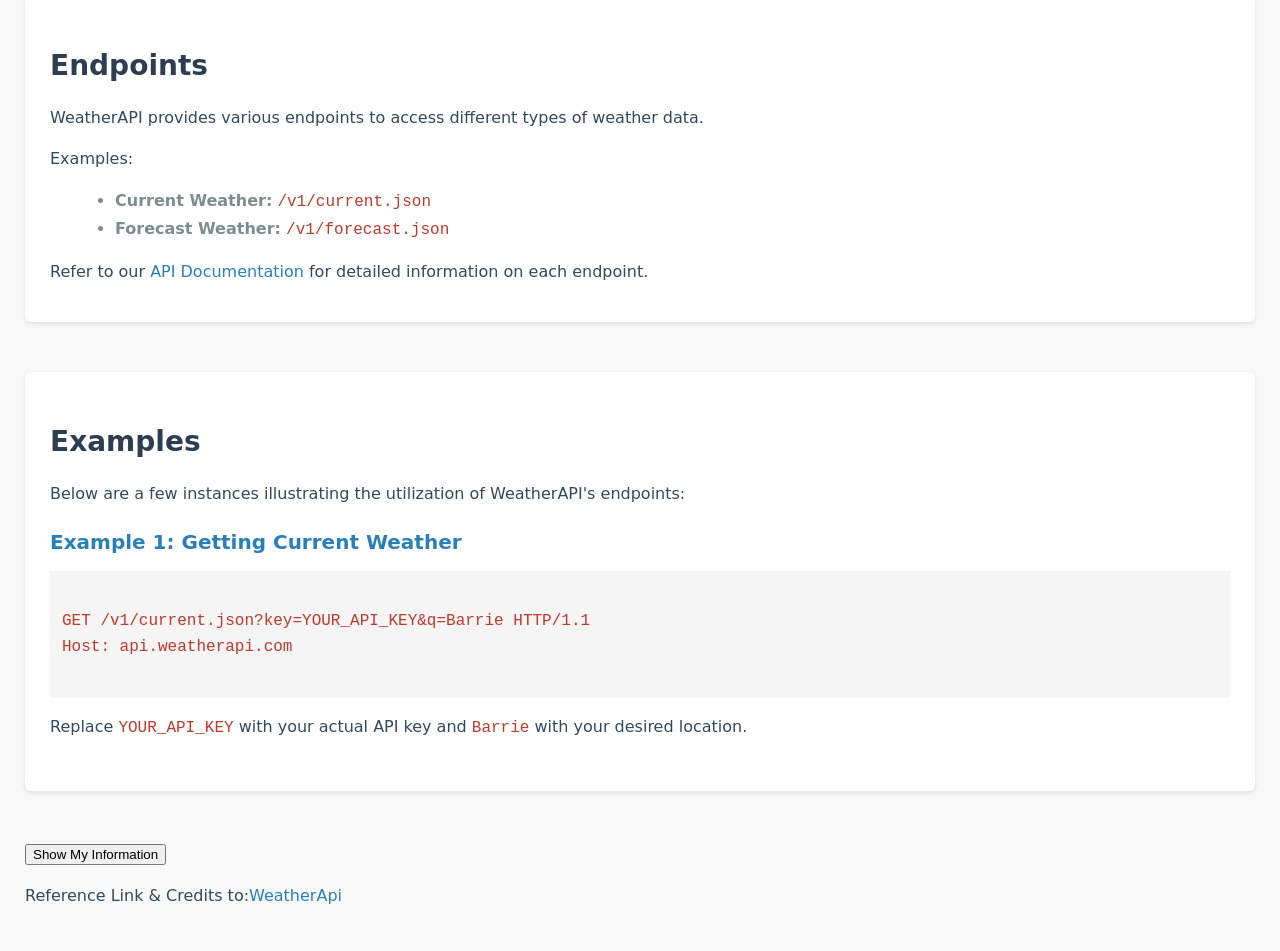
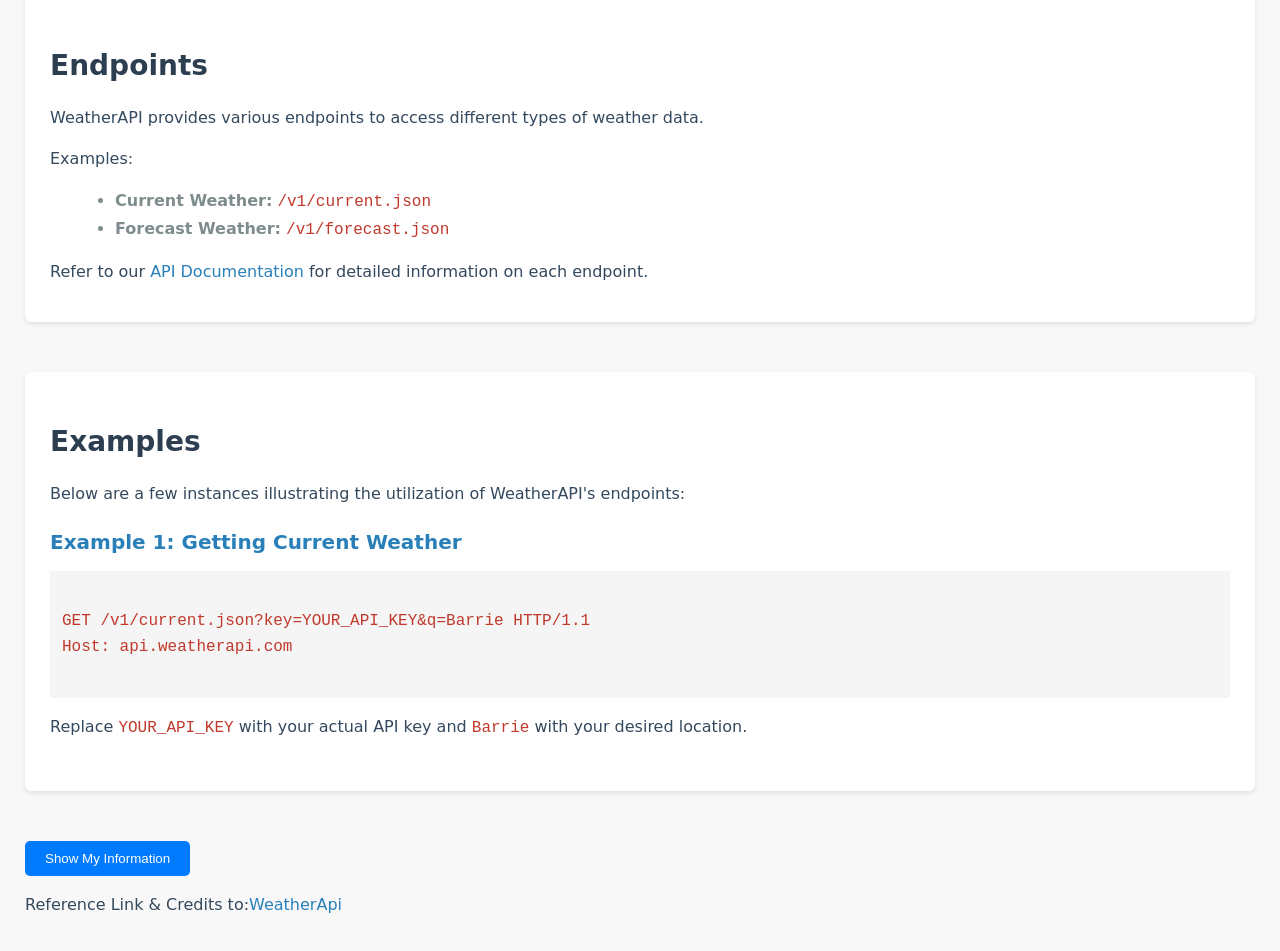
Before and after one commit to Bhagyesh0718/JS_Assignment4, a plain HTML site: page JS_A4/index.html in a window 1280 px wide. Shown: the part 962-1913 px from the top of the page. Drawn offline with Linux system fonts and the light colour scheme; no server answers.

Commit message:
Update style.css

```diff
--- a/JS_A4/CSS/style.css
+++ b/JS_A4/CSS/style.css
@@ -139,3 +139,15 @@ html {
     border-radius: 6px;
     color: #c0392b;
   }
+  button {
+    padding: 10px 20px;
+    background-color: #007bff;
+    color: white;
+    border: none;
+    border-radius: 5px;
+    cursor: pointer;
+}
+
+button:hover {
+    background-color: #0056b3;
+}
```
